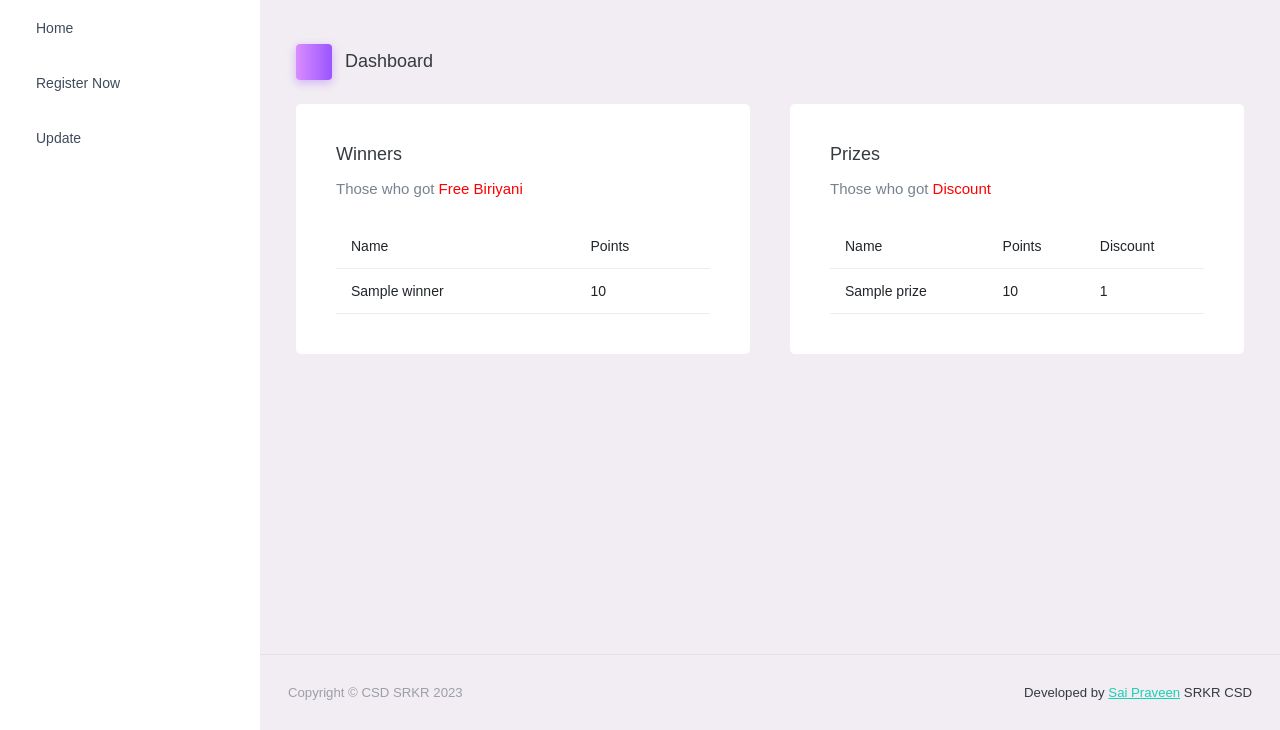
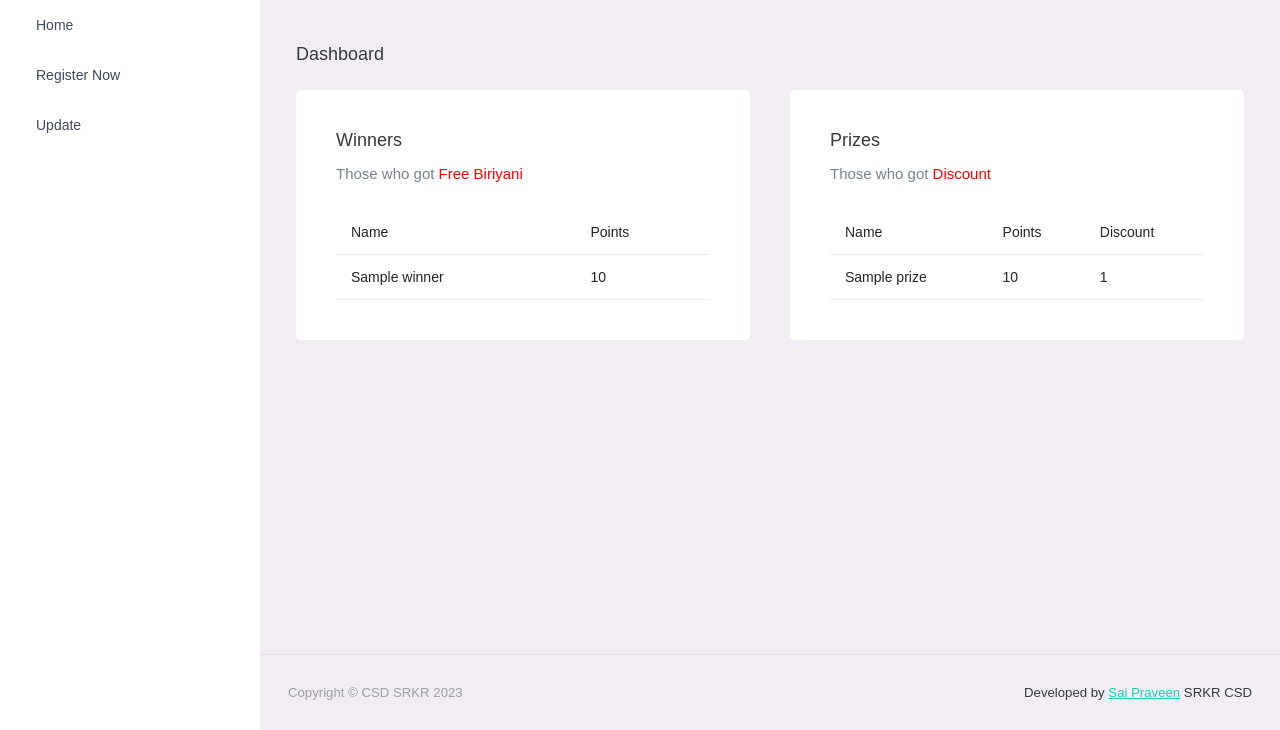
Before and after one commit to praveentech21/dashboard, a PHP site: page / in a window 1280 px wide. Shown: the part 70-800 px from the top of the page. Run offline with PHP 8.4, Linux system fonts and the light colour scheme; tables that the repository leaves empty hold one stand-in row (values such as "Sample post"); some libraries are stand-ins or nearby versions; some web fonts are replaced.

Commit message:
bhavani setted Shiva

```diff
--- a/index.php
+++ b/index.php
@@ -16,6 +16,7 @@ $run2 = mysqli_query($con,"select * from prizes");
     <link rel="stylesheet" href="Bhavani/css/materialdesignicons.min.css">
     <link rel="stylesheet" href="Bhavani/css/vendor.bundle.base.css">
     <link rel="stylesheet" href="Bhavani/css/style.css">
+    <link rel="stylesheet" href="https://pro.fontawesome.com/releases/v5.10.0/css/all.css">
     <link rel="shortcut icon" href="Bhavani/img/favicon.png" />
   </head>
   <body>
@@ -43,19 +44,16 @@ $run2 = mysqli_query($con,"select * from prizes");
             <li class="nav-item">
               <a class="nav-link" href="index.php">
                 <span class="menu-title">Home</span>
-                <i class="mdi mdi-home menu-icon"></i>
               </a>
             </li>
             <li class="nav-item">
               <a class="nav-link" href="register.php">
                 <span class="menu-title">Register Now</span>
-                <i class="mdi mdi-contacts menu-icon"></i>
               </a>
             </li>
             <li class="nav-item">
               <a class="nav-link" href="update.php">
                 <span class="menu-title">Update</span>
-                <i class="mdi mdi-format-list-bulleted menu-icon"></i>
               </a>
             </li>
           </ul>
@@ -66,10 +64,7 @@ $run2 = mysqli_query($con,"select * from prizes");
 
 
             <div class="page-header">
-              <h3 class="page-title">
-                <span class="page-title-icon bg-gradient-primary text-white me-2">
-                  <i class="mdi mdi-home"></i>
-                </span> Dashboard
+              <h3 class="page-title">Dashboard
               </h3>
 
             </div>
--- a/register.php
+++ b/register.php
@@ -50,19 +50,16 @@ if(isset($_POST['submit'])){
             <li class="nav-item">
               <a class="nav-link" href="index.php">
                 <span class="menu-title">Home</span>
-                <i class="mdi mdi-home menu-icon"></i>
               </a>
             </li>
             <li class="nav-item">
               <a class="nav-link" href="register.php">
                 <span class="menu-title">Register Now</span>
-                <i class="mdi mdi-contacts menu-icon"></i>
               </a>
             </li>
             <li class="nav-item">
               <a class="nav-link" href="update.php">
                 <span class="menu-title">Update</span>
-                <i class="mdi mdi-format-list-bulleted menu-icon"></i>
               </a>
             </li>
           </ul>
--- a/update.php
+++ b/update.php
@@ -42,19 +42,16 @@ $run = mysqli_query($con,"select * from players where status=0");
             <li class="nav-item">
               <a class="nav-link" href="index.php">
                 <span class="menu-title">Home</span>
-                <i class="mdi mdi-home menu-icon"></i>
               </a>
             </li>
             <li class="nav-item">
               <a class="nav-link" href="register.php">
                 <span class="menu-title">Register Now</span>
-                <i class="mdi mdi-contacts menu-icon"></i>
               </a>
             </li>
             <li class="nav-item">
               <a class="nav-link" href="update.php">
                 <span class="menu-title">Update</span>
-                <i class="mdi mdi-format-list-bulleted menu-icon"></i>
               </a>
             </li>
           </ul>
```
